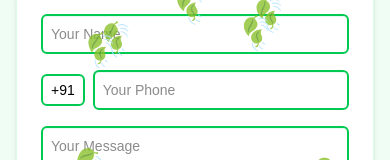
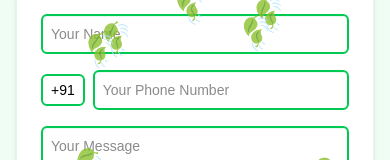
Before and after one commit to janhwiseeds-cloud/zurich-final, a Next.js app: page /contact in a window 390 px wide. Shown: the part 277-437 px from the top of the page. Built offline with nearby package versions, Linux system fonts and the light colour scheme; a web font is replaced by a local one.

Commit message:
fix: phone num

```diff
--- a/app/contact/page.tsx
+++ b/app/contact/page.tsx
@@ -76,7 +76,7 @@ export default function ContactPage() {
                     </div>
                     <input
                         type="text"
-                        placeholder="Your Phone"
+                        placeholder="Your Phone Number"
                         value={phone}
                         required
                         onChange={(e) => setPhone(e.target.value)}
```
